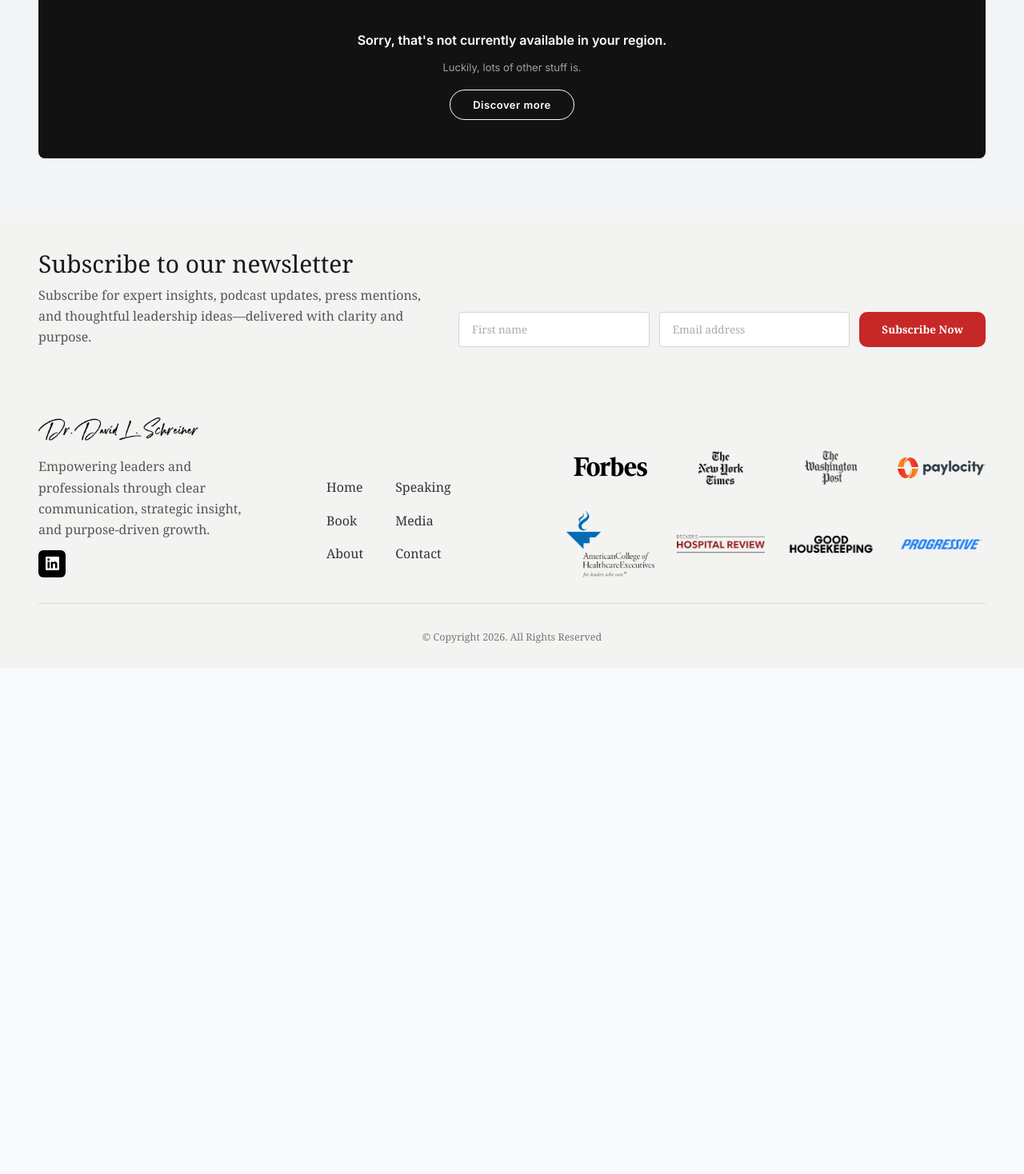
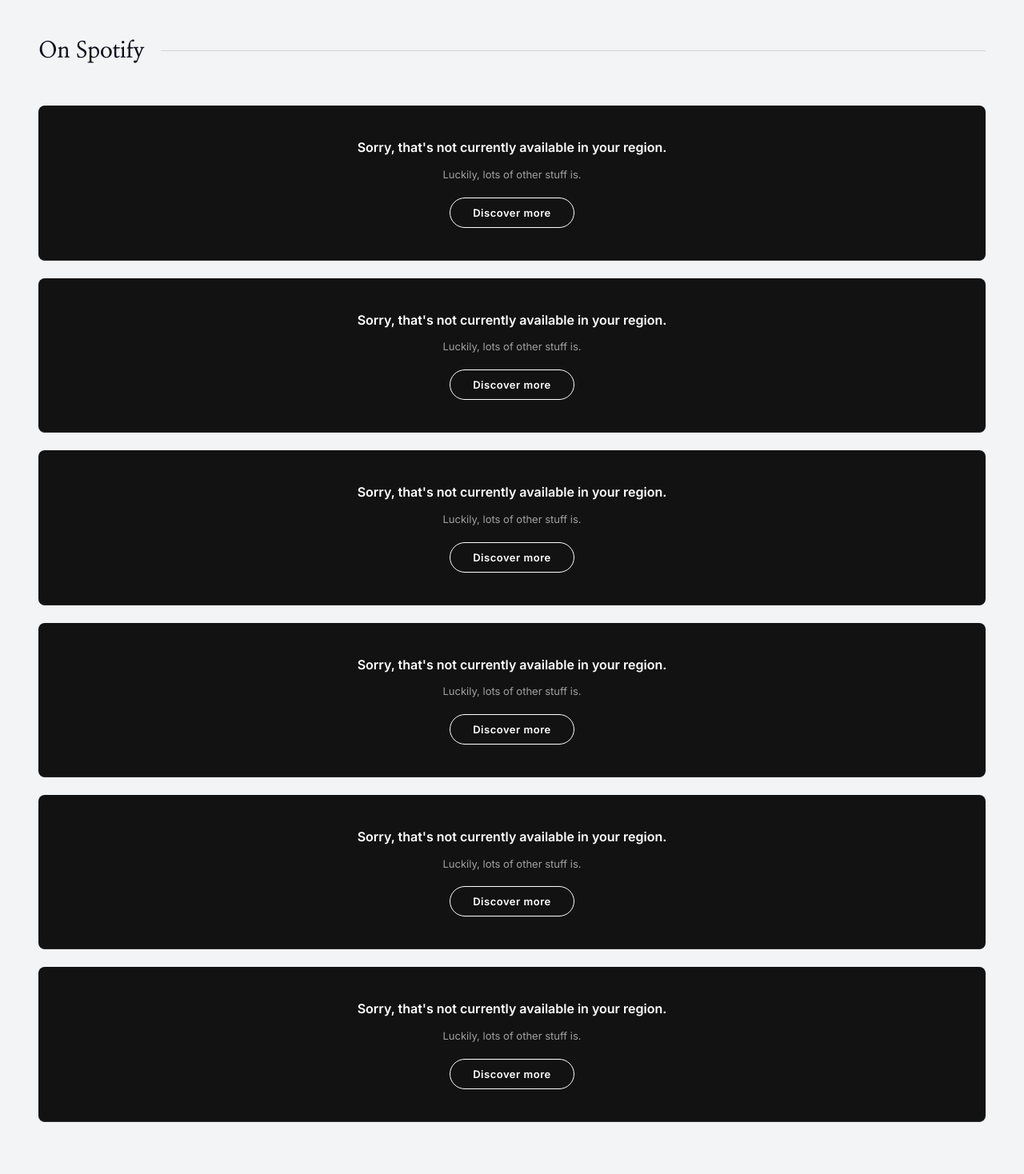
Before and after one commit to NMN3151/drdavidwebsite, an Angular app: page /home/pod-casts in a window 1280 px wide. Shown: the part 862-2330 px from the top of the page at 80% size. Before the commit the page ends 1697 px from the top, so only its background shows below. Built offline with nearby package versions, Linux system fonts and the light colour scheme.

Commit message:
feat: Enhance Podcasts section with new Spotify grid layout and improved styling

```diff
--- a/src/app/home/pod-casts/pod-casts.component.css
+++ b/src/app/home/pod-casts/pod-casts.component.css
@@ -1,4 +1,6 @@
-
+/* ========================================
+   Podcasts Section
+   ======================================== */
 
 .podcasts-section {
   width: 100%;
@@ -198,18 +200,28 @@
 }
 
 /* ========================================
-   Spotify Card — matches image 3 style
+   Spotify Grid + Card — matches image 3 style
    ======================================== */
+
+.spotify-grid {
+  display: grid;
+  grid-template-columns: 1fr;
+  gap: 2px;
+  border-radius: 8px;
+  overflow: hidden;
+}
 
 .spotify-card {
   background-color: #121212;
-  border-radius: 8px;
-  padding: 48px 24px;
+  padding: 40px 24px;
   display: flex;
   align-items: center;
   justify-content: center;
   cursor: pointer;
   transition: background-color 0.2s ease;
+  border-bottom: 1px solid #2a2a2a;
+  margin: 10px 0px;
+   border-radius: 8px;
 }
 
 .spotify-card:hover {
--- a/src/app/home/pod-casts/pod-casts.component.html
+++ b/src/app/home/pod-casts/pod-casts.component.html
@@ -5,7 +5,8 @@
          AUDIO PODCASTS SECTION
     ============================== -->
     <div class="section-header">
-
+      <h2 class="section-title">Podcasts</h2>
+      <div class="section-rule"></div>
     </div>
 
     <div class="audio-grid">
@@ -72,8 +73,8 @@
          YOUTUBE / VIDEO SECTION
     ============================== -->
     <div class="section-header" style="margin-top: 64px;">
+      <h2 class="section-title">Video Features</h2>
       <div class="section-rule"></div>
-
     </div>
 
     <div class="video-grid">
@@ -137,18 +138,63 @@
     </div>
 
     <!-- ==============================
-         SPOTIFY UNAVAILABLE CARD
+         SPOTIFY UNAVAILABLE CARDS
     ============================== -->
     <div class="section-header" style="margin-top: 64px;">
+      <h2 class="section-title">On Spotify</h2>
       <div class="section-rule"></div>
     </div>
 
-    <div class="spotify-card" (click)="openSpotify()">
-      <div class="spotify-inner">
-        <p class="spotify-sorry">Sorry, that's not currently available in your region.</p>
-        <p class="spotify-sub">Luckily, lots of other stuff is.</p>
-        <button class="spotify-btn">Discover more</button>
+    <div class="spotify-grid">
+
+      <div class="spotify-card" (click)="openSpotify('https://open.spotify.com/episode/3OEdPNOmLlhWkjXEVbWMff')">
+        <div class="spotify-inner">
+          <p class="spotify-sorry">Sorry, that's not currently available in your region.</p>
+          <p class="spotify-sub">Luckily, lots of other stuff is.</p>
+          <button class="spotify-btn">Discover more</button>
+        </div>
       </div>
+
+      <div class="spotify-card" (click)="openSpotify('https://open.spotify.com/episode/4M4RV9oFpFMSfSEMDpNnSR')">
+        <div class="spotify-inner">
+          <p class="spotify-sorry">Sorry, that's not currently available in your region.</p>
+          <p class="spotify-sub">Luckily, lots of other stuff is.</p>
+          <button class="spotify-btn">Discover more</button>
+        </div>
+      </div>
+
+      <div class="spotify-card" (click)="openSpotify('https://open.spotify.com/episode/5OEdPNOmLlhWkjXEVbWMff')">
+        <div class="spotify-inner">
+          <p class="spotify-sorry">Sorry, that's not currently available in your region.</p>
+          <p class="spotify-sub">Luckily, lots of other stuff is.</p>
+          <button class="spotify-btn">Discover more</button>
+        </div>
+      </div>
+
+      <div class="spotify-card" (click)="openSpotify('https://open.spotify.com/episode/6M4RV9oFpFMSfSEMDpNnSR')">
+        <div class="spotify-inner">
+          <p class="spotify-sorry">Sorry, that's not currently available in your region.</p>
+          <p class="spotify-sub">Luckily, lots of other stuff is.</p>
+          <button class="spotify-btn">Discover more</button>
+        </div>
+      </div>
+
+      <div class="spotify-card" (click)="openSpotify('https://open.spotify.com/episode/7OEdPNOmLlhWkjXEVbWMff')">
+        <div class="spotify-inner">
+          <p class="spotify-sorry">Sorry, that's not currently available in your region.</p>
+          <p class="spotify-sub">Luckily, lots of other stuff is.</p>
+          <button class="spotify-btn">Discover more</button>
+        </div>
+      </div>
+
+      <div class="spotify-card" (click)="openSpotify('https://open.spotify.com/episode/8M4RV9oFpFMSfSEMDpNnSR')">
+        <div class="spotify-inner">
+          <p class="spotify-sorry">Sorry, that's not currently available in your region.</p>
+          <p class="spotify-sub">Luckily, lots of other stuff is.</p>
+          <button class="spotify-btn">Discover more</button>
+        </div>
+      </div>
+
     </div>
 
   </div>
@@ -157,11 +203,9 @@
 <!-- Modal 1 -->
 <div class="video-modal" [class.is-open]="activeModal === 'video1'" (click)="closeVideo()">
   <div class="video-modal-content" (click)="$event.stopPropagation()">
-    <!-- <button class="modal-close" (click)="closeVideo()">&#10005;</button> -->
+
     <div class="modal-iframe-wrap">
-
-
-     <iframe width="560" height="315" src="https://www.youtube.com/embed/xpTgS7awqRc?si=3rixwVCyszm8yneL" title="YouTube video player" frameborder="0" allow="accelerometer; autoplay; clipboard-write; encrypted-media; gyroscope; picture-in-picture; web-share" referrerpolicy="strict-origin-when-cross-origin" allowfullscreen></iframe>
+      <iframe width="560" height="315" src="https://www.youtube.com/embed/xpTgS7awqRc?si=XYCoROpLf-3H4ekl" title="YouTube video player" frameborder="0" allow="accelerometer; autoplay; clipboard-write; encrypted-media; gyroscope; picture-in-picture; web-share" referrerpolicy="strict-origin-when-cross-origin" allowfullscreen></iframe>
     </div>
   </div>
 </div>
@@ -169,9 +213,9 @@
 <!-- Modal 2 -->
 <div class="video-modal" [class.is-open]="activeModal === 'video2'" (click)="closeVideo()">
   <div class="video-modal-content" (click)="$event.stopPropagation()">
-    <!-- <button class="modal-close" (click)="closeVideo()">&#10005;</button> -->
+
     <div class="modal-iframe-wrap">
-    <iframe width="560" height="315" src="https://www.youtube.com/embed/xpTgS7awqRc?si=zP57FJzZfxkZT1Uk" title="YouTube video player" frameborder="0" allow="accelerometer; autoplay; clipboard-write; encrypted-media; gyroscope; picture-in-picture; web-share" referrerpolicy="strict-origin-when-cross-origin" allowfullscreen></iframe>
+     <iframe width="560" height="315" src="https://www.youtube.com/embed/xpTgS7awqRc?si=6MAm1kWODuzbZ0qf" title="YouTube video player" frameborder="0" allow="accelerometer; autoplay; clipboard-write; encrypted-media; gyroscope; picture-in-picture; web-share" referrerpolicy="strict-origin-when-cross-origin" allowfullscreen></iframe>
     </div>
   </div>
 </div>
@@ -179,9 +223,9 @@
 <!-- Modal 3 -->
 <div class="video-modal" [class.is-open]="activeModal === 'video3'" (click)="closeVideo()">
   <div class="video-modal-content" (click)="$event.stopPropagation()">
-    <!-- <button class="modal-close" (click)="closeVideo()">&#10005;</button> -->
+
     <div class="modal-iframe-wrap">
-     <iframe width="560" height="315" src="https://www.youtube.com/embed/YI6xcAwEg68?si=GBUtZk71X1RQFwkH" title="YouTube video player" frameborder="0" allow="accelerometer; autoplay; clipboard-write; encrypted-media; gyroscope; picture-in-picture; web-share" referrerpolicy="strict-origin-when-cross-origin" allowfullscreen></iframe>
+      <iframe width="560" height="315" src="https://www.youtube.com/embed/YI6xcAwEg68?si=3YGnJSUsaQpPE_a1" title="YouTube video player" frameborder="0" allow="accelerometer; autoplay; clipboard-write; encrypted-media; gyroscope; picture-in-picture; web-share" referrerpolicy="strict-origin-when-cross-origin" allowfullscreen></iframe>
     </div>
   </div>
 </div>
@@ -189,9 +233,9 @@
 <!-- Modal 4 -->
 <div class="video-modal" [class.is-open]="activeModal === 'video4'" (click)="closeVideo()">
   <div class="video-modal-content" (click)="$event.stopPropagation()">
-    <!-- <button class="modal-close" (click)="closeVideo()">&#10005;</button> -->
+
     <div class="modal-iframe-wrap">
-     <iframe width="560" height="315" src="https://www.youtube.com/embed/Mat5q9PWPuw?si=dDkkiOUJqdahKPYE" title="YouTube video player" frameborder="0" allow="accelerometer; autoplay; clipboard-write; encrypted-media; gyroscope; picture-in-picture; web-share" referrerpolicy="strict-origin-when-cross-origin" allowfullscreen></iframe>
+     <iframe width="560" height="315" src="https://www.youtube.com/embed/Mat5q9PWPuw?si=vQYz6oE1G7OrFIOK" title="YouTube video player" frameborder="0" allow="accelerometer; autoplay; clipboard-write; encrypted-media; gyroscope; picture-in-picture; web-share" referrerpolicy="strict-origin-when-cross-origin" allowfullscreen></iframe>
     </div>
   </div>
 </div>
--- a/src/app/home/pod-casts/pod-casts.component.ts
+++ b/src/app/home/pod-casts/pod-casts.component.ts
@@ -19,7 +19,7 @@
     document.body.style.overflow = '';
   }
 
-  openSpotify(): void {
-    window.open('https://open.spotify.com/search', '_blank');
+  openSpotify(link: string): void {
+    window.open(link, '_blank');
   }
 }
```
